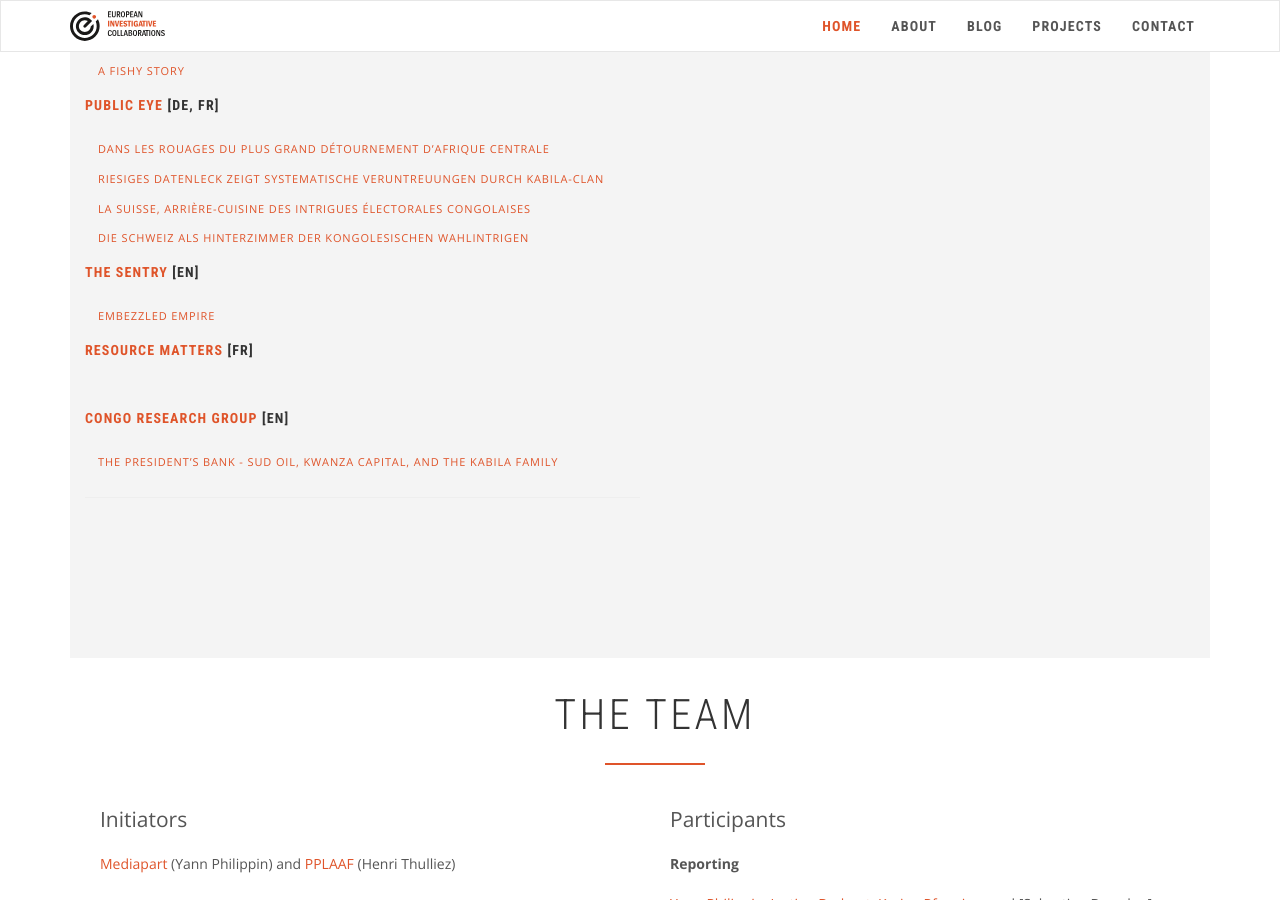
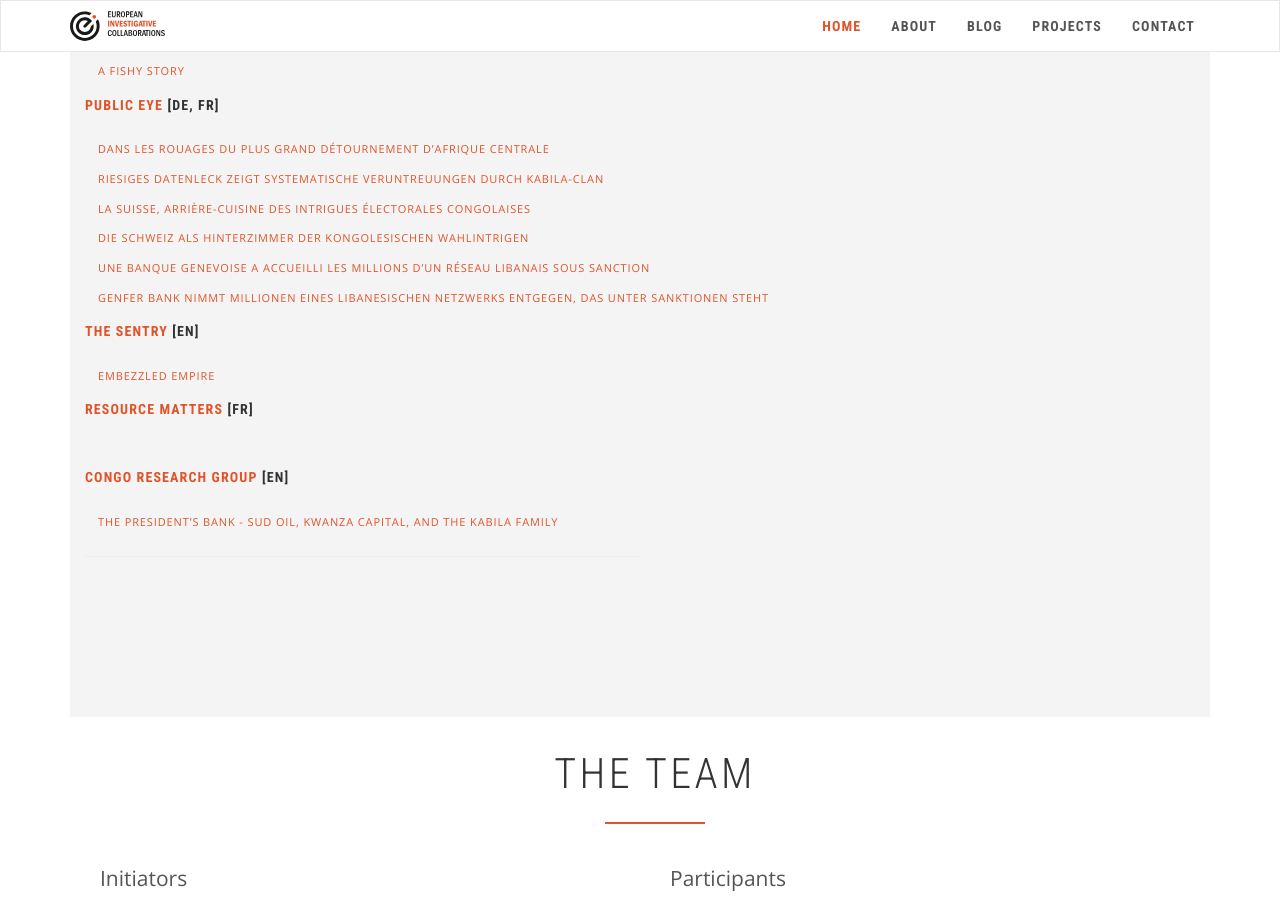
Before and after one commit to eic-network/eic-incubator.github.io, a Jekyll site: the page built from _projects/congo-holdup.md, in a window 1280 px wide and 900 px high, scrolled down 3866 px. Built offline with Jekyll 4.4.1, drawn with Linux system fonts in a browser that asks for light colours; nearby versions of some CDN libraries.

Commit message:
Update congo-holdup.md

```diff
--- a/_projects/congo-holdup.md
+++ b/_projects/congo-holdup.md
@@ -223,6 +223,10 @@ publications:
     url:  https://www.publiceye.ch/fr/thematiques/corruption/congo-hold-up/la-suisse-arriere-cuisine-des-intrigues-electorales-congolaises
   - name: Die Schweiz als Hinterzimmer der kongolesischen Wahlintrigen
     url: https://www.publiceye.ch/de/themen/korruption/congo-hold-up/die-schweiz-als-hinterzimmer-der-kongolesischen-wahlintrigen
+  - name: Une banque genevoise a accueilli les millions d’un réseau libanais sous sanction
+    url: https://www.publiceye.ch/fr/thematiques/corruption/congo-hold-up/une-banque-genevoise-a-accueilli-les-millions-dun-reseau-libanais-sous-sanction
+  - name: Genfer Bank nimmt Millionen eines libanesischen Netzwerks entgegen, das unter Sanktionen steht
+    url: https://www.publiceye.ch/de/themen/korruption/congo-hold-up/genfer-bank-nimmt-millionen-eines-libanesischen-netzwerks-entgegen-das-unter-sanktionen-steht
   name: Public Eye
   url: https://www.publiceye.ch/
 - lang: "[EN]"
```
